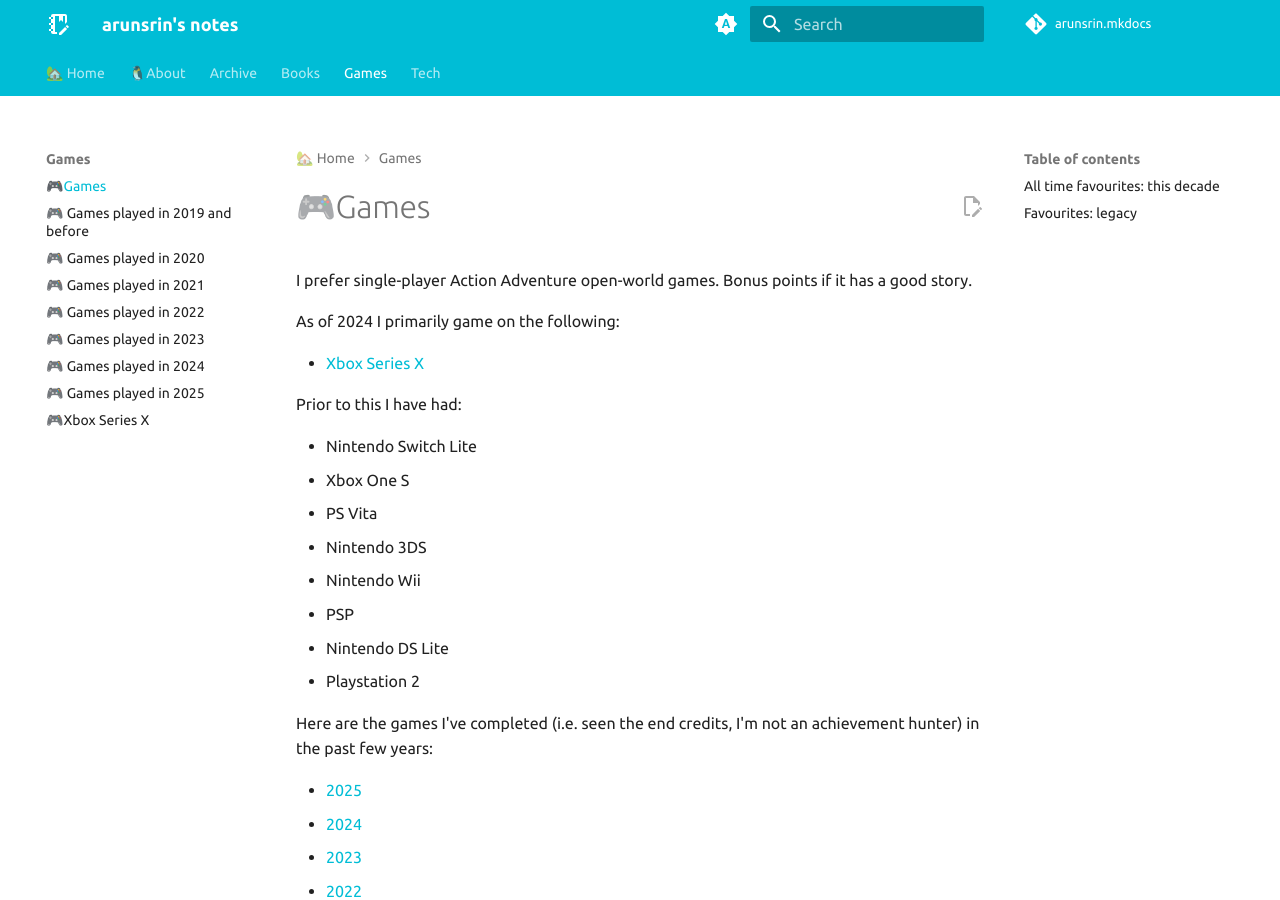
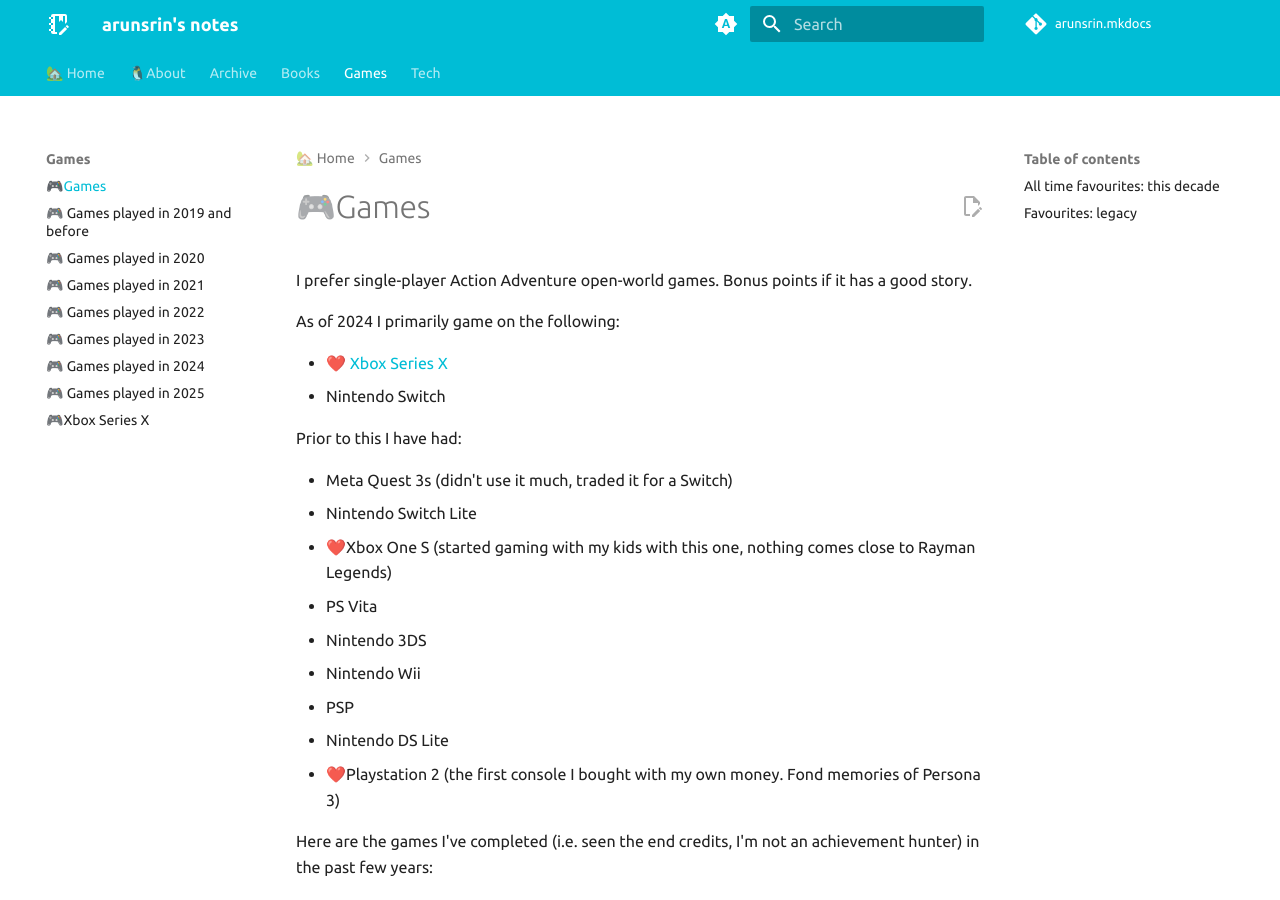
Before and after one commit to arunsrin/arunsrin.mkdocs, an MkDocs documentation site: the page built from home/games/index.md, in a window 1280 px wide and 900 px high. Built offline with MkDocs 1.6.1 and Material for MkDocs 9.7.7, drawn with Linux system fonts in a browser that asks for light colours; comment, search, counter and statistics services are not loaded.

Commit message:
Update present and past consoles

```diff
--- a/home/games/index.md
+++ b/home/games/index.md
@@ -5,18 +5,20 @@
 
 As of 2024 I primarily game on the following:
 
-- [Xbox Series X](xbox.md)
+- ❤️ [Xbox Series X](xbox.md)
+- Nintendo Switch
 
 Prior to this I have had:
 
+- Meta Quest 3s (didn't use it much, traded it for a Switch)
 - Nintendo Switch Lite
-- Xbox One S
+- ❤️Xbox One S (started gaming with my kids with this one, nothing comes close to Rayman Legends)
 - PS Vita
 - Nintendo 3DS
 - Nintendo Wii
 - PSP
 - Nintendo DS Lite
-- Playstation 2
+- ❤️Playstation 2 (the first console I bought with my own money. Fond memories of Persona 3)
 
 Here are the games I've completed (i.e. seen the end credits, I'm not an
 achievement hunter) in the past few years:
```
